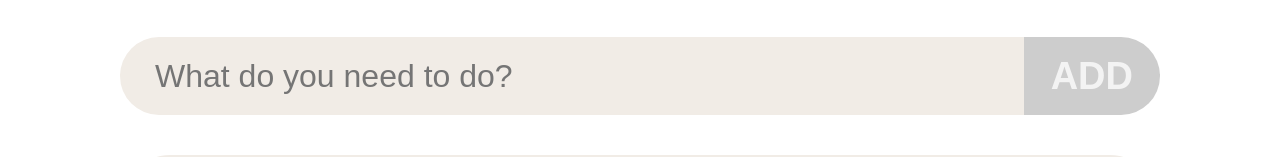
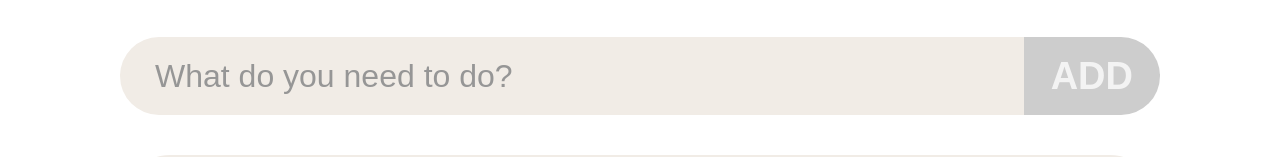
Before and after one commit to azoom-van-trung-hieu/training-todo-app, a plain HTML site: page index.html in a window 1280 px wide. Shown: the part 181-338 px from the top of the page. Drawn offline with Linux system fonts and the light colour scheme.

Commit message:
:sparkles: Update color of input textbox's placeholder

```diff
--- a/index.css
+++ b/index.css
@@ -71,6 +71,10 @@ body {
   padding-top: 15px;
   padding-bottom: 15px;
   font-size: 32px;
+}
+
+.input-text::placeholder {
+  color: #969696;
 }
 
 .input-button {
```
